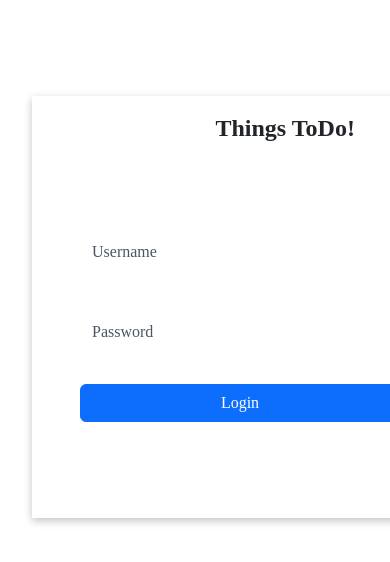
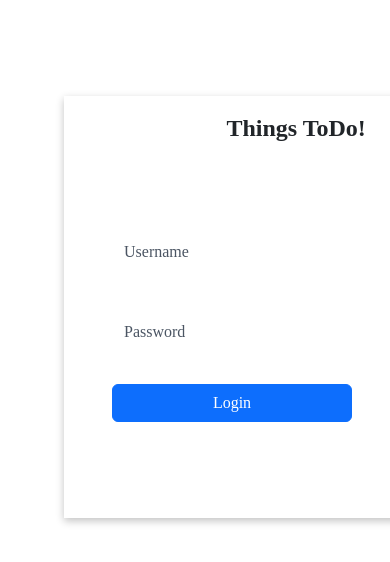
Before and after one commit to abishkar123/Nimbly-test, a React (Vite) app: page / in a window 390 px wide. Shown: the top 562 px of the page. Built offline with nearby package versions, Linux system fonts and the light colour scheme.

Commit message:
login UI update

```diff
--- a/src/App.css
+++ b/src/App.css
@@ -1,21 +1,6 @@
 :root {
     --text-font:nunito;
     --primary-bg-color: #9c949452;
-}
-
-
-
-.edit-content{
-        background-color: #fff;
-        width: 90%;
-        min-height: 60vh;
-        border: 1px solid #ddd;
-        border-radius: 8px;
-        position: relative;
-        left: 4rem;
-        padding: 1rem;
-        box-shadow: 0 4px 8px rgba(0, 0, 0, 0.1);
-
 }
 
 .Custom-button{
@@ -96,33 +81,26 @@ todolist-form{
  }
 
 
-/* .table-responsive{
-     width: 80vh;
-     min-height: 40vh;
-     margin-top: 5rem;
-
-     position: absolute;
-     left: 18rem;
-
-} */
 
 @media screen and (max-width: 600px) {
     .login-form{
         position: relative;
-        left:2rem;
+        left:4rem;
+        width: 55vh;
+
 
     }
-    /* .table-responsive{
-        position: absolute;
-        left: 2rem;
+    .Custom-button{
+        width:15rem;
 
-        width: 40vh;
+    }
 
-} */
+
+
 
 }
 
-@media screen and (min-width: 768px) and (max-width: 1024px){
+@media screen and (min-width: 600px) and (max-width: 1024px){
     .login-form{
         position: relative;
         left: 16rem;
```
